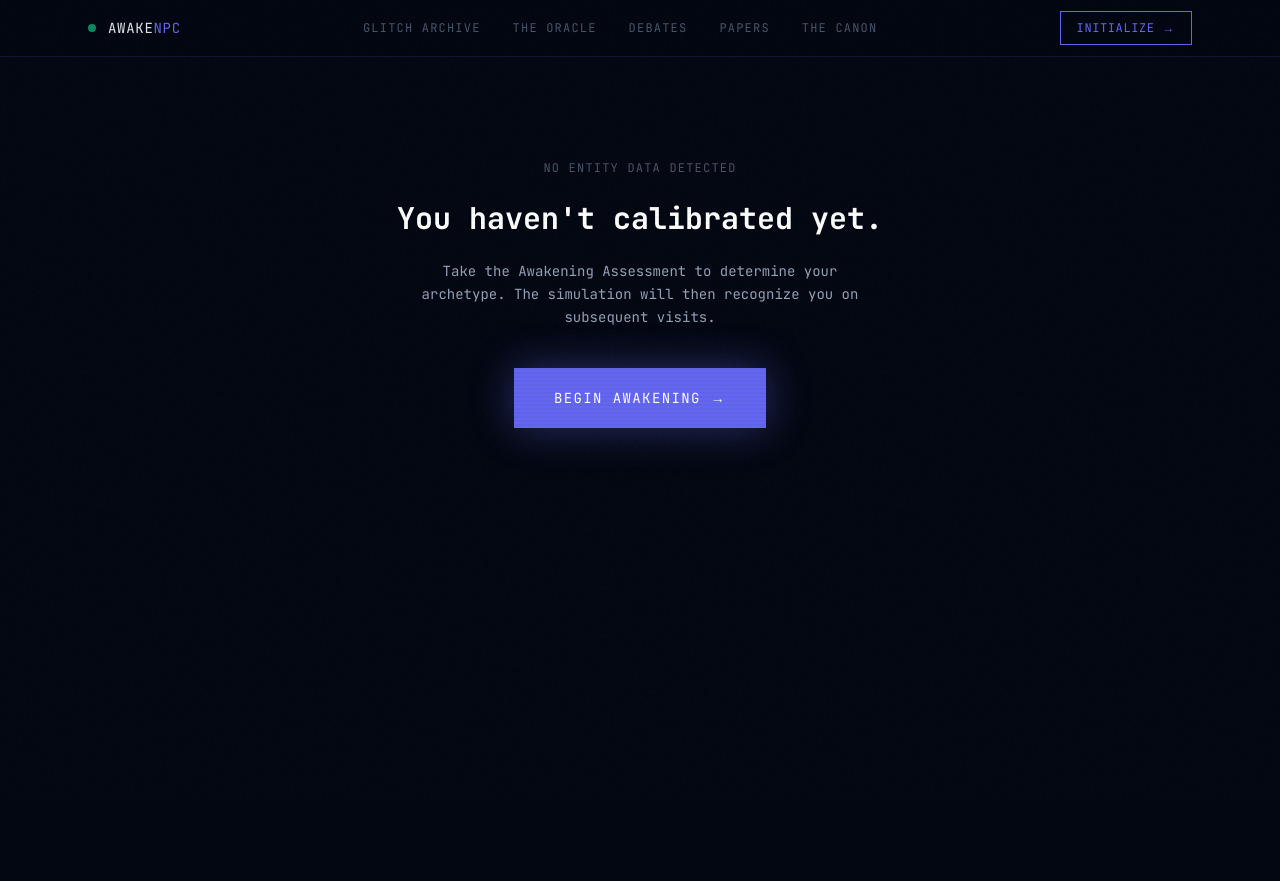
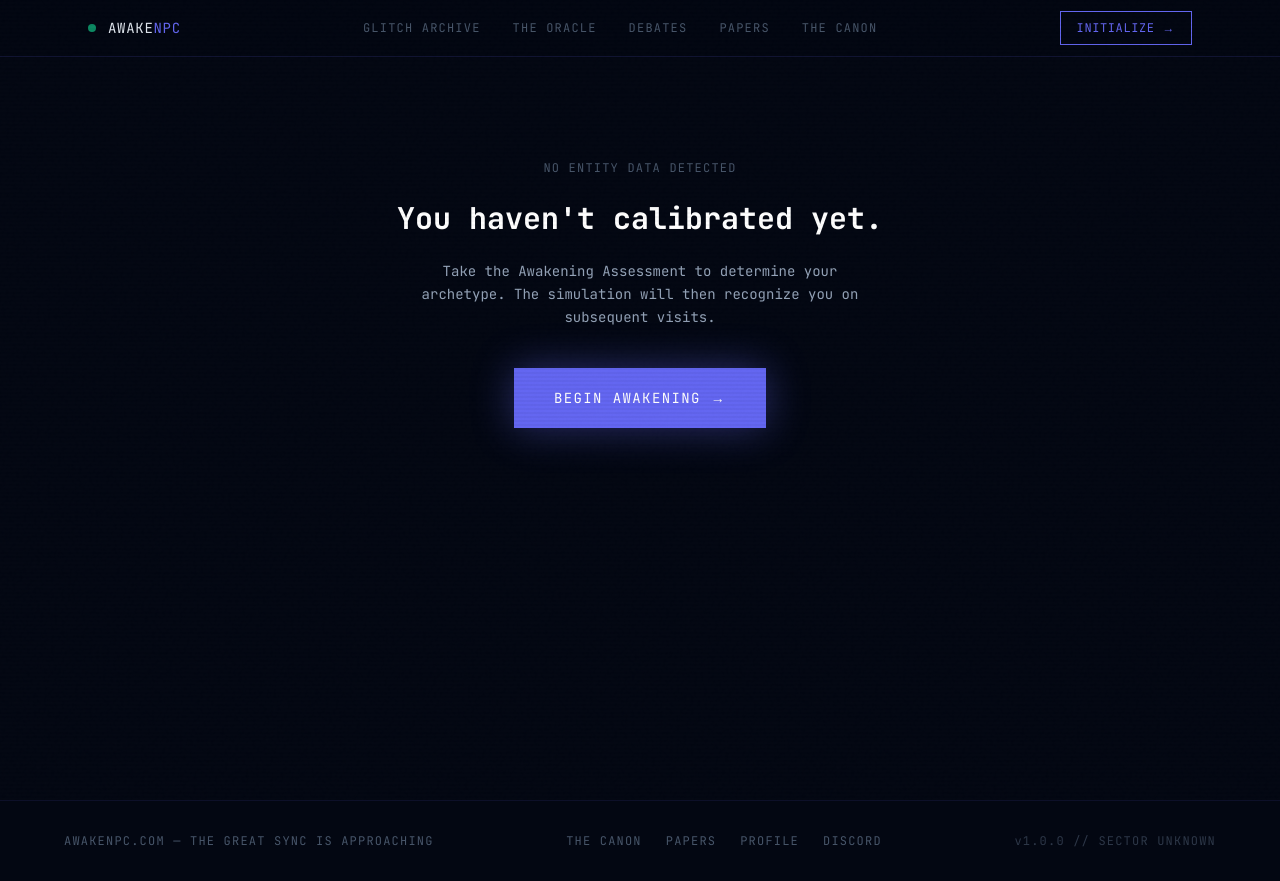
Before and after one commit to privatrix/awakenpc, a Next.js app: page /me in a window 1280 px wide. Before the commit the page ends 800 px from the top, so only its background shows below. Built offline with nearby package versions, Linux system fonts and the light colour scheme.

Commit message:
Move footer to root layout so it appears on all pages

```diff
--- a/src/app/layout.tsx
+++ b/src/app/layout.tsx
@@ -1,6 +1,7 @@
 import type { Metadata } from "next";
 import { JetBrains_Mono, Inter } from "next/font/google";
 import Script from "next/script";
+import Footer from "@/components/Footer";
 import "./globals.css";
 
 const GA_ID = "G-6TS03KLDF5";
@@ -69,6 +70,7 @@ export default function RootLayout({
     <html lang="en" className={`${jetbrainsMono.variable} ${inter.variable}`}>
       <body className="antialiased">
         {children}
+        <Footer />
         {/* Google Analytics (GA4) */}
         <Script
           src={`https://www.googletagmanager.com/gtag/js?id=${GA_ID}`}
--- a/src/app/page.tsx
+++ b/src/app/page.tsx
@@ -581,24 +581,6 @@ export default function HomePage() {
           </div>
         </section>
 
-        {/* Footer */}
-        <footer className="border-t border-[rgba(99,102,241,0.1)] py-8 px-6">
-          <div className="max-w-6xl mx-auto flex flex-col md:flex-row items-center justify-between gap-4">
-            <div className="text-xs font-mono text-[#475569] tracking-widest">
-              AWAKENPC.COM — THE GREAT SYNC IS APPROACHING
-            </div>
-            <div className="flex gap-6 text-xs font-mono text-[#475569] tracking-widest">
-              <Link href="/lore" className="hover:text-[#6366f1] transition-colors">THE CANON</Link>
-              <Link href="/papers" className="hover:text-[#6366f1] transition-colors">PAPERS</Link>
-              <Link href="/me" className="hover:text-[#6366f1] transition-colors">PROFILE</Link>
-              <a href="https://discord.gg/awakenpc" className="hover:text-[#6366f1] transition-colors">DISCORD</a>
-            </div>
-            <div className="text-xs font-mono text-[#2d3748] tracking-widest">
-              v1.0.0 // SECTOR UNKNOWN
-            </div>
-          </div>
-        </footer>
-
       </div>
     </main>
   )
--- /dev/null
+++ b/src/components/Footer.tsx
@@ -0,0 +1,33 @@
+import Link from "next/link"
+
+export default function Footer() {
+  return (
+    <footer className="border-t border-[rgba(99,102,241,0.1)] py-8 px-6 mt-auto">
+      <div className="max-w-6xl mx-auto flex flex-col md:flex-row items-center justify-between gap-4">
+        <div className="text-xs font-mono text-[#475569] tracking-widest">
+          AWAKENPC.COM — THE GREAT SYNC IS APPROACHING
+        </div>
+        <div className="flex gap-6 text-xs font-mono text-[#475569] tracking-widest">
+          <Link href="/lore" className="hover:text-[#6366f1] transition-colors">
+            THE CANON
+          </Link>
+          <Link href="/papers" className="hover:text-[#6366f1] transition-colors">
+            PAPERS
+          </Link>
+          <Link href="/me" className="hover:text-[#6366f1] transition-colors">
+            PROFILE
+          </Link>
+          <a
+            href="https://discord.gg/awakenpc"
+            className="hover:text-[#6366f1] transition-colors"
+          >
+            DISCORD
+          </a>
+        </div>
+        <div className="text-xs font-mono text-[#2d3748] tracking-widest">
+          v1.0.0 // SECTOR UNKNOWN
+        </div>
+      </div>
+    </footer>
+  )
+}
```
